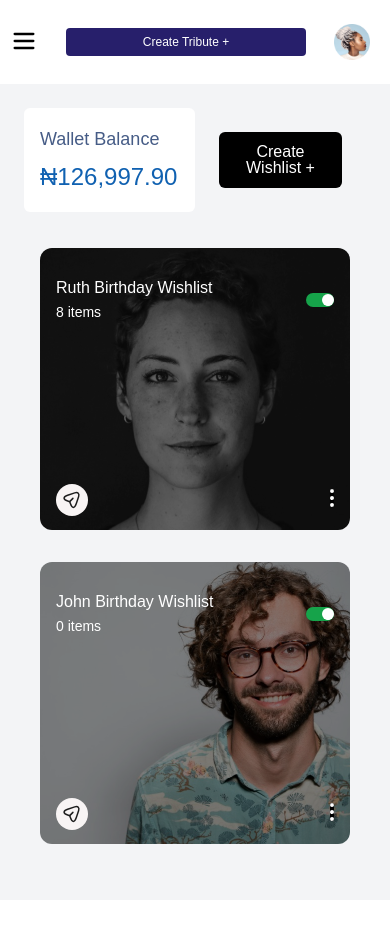
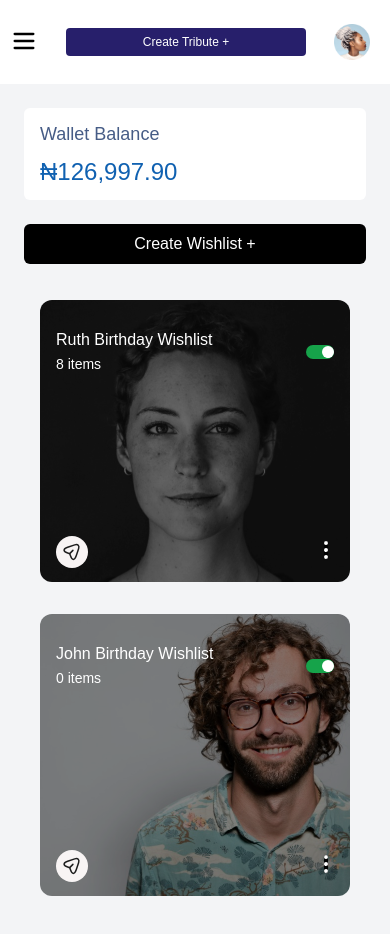
Before and after one commit to dignitio/bestwishes-fe, a React (Create React App) app: page /dashboard/wishlist in a window 390 px wide. Shown: the top 934 px of the page. Before the commit the page ends 900 px from the top, so only its background shows below. Built offline with nearby package versions, Linux system fonts and the light colour scheme.

Commit message:
new wishlist changes

```diff
--- a/src/components/CustomFormInputs/CustomCalender.js
+++ b/src/components/CustomFormInputs/CustomCalender.js
@@ -21,6 +21,7 @@ export default function CustomCalendar({ label, type, value, onChange, ...props
         <ReactDatePicker
           type={type}
           selected={value}
+          dateFormat="dd/MM/yyyy"
           {...field}
           {...props}
           wrapperClassName="w-full"
@@ -39,7 +40,7 @@ export default function CustomCalendar({ label, type, value, onChange, ...props
           className="absolute inset-y-0 right-0 pr-3 flex items-center cursor-pointer"
           type="button"
           aria-label={`Open ${label} calendar`}
-          onClick={openCalendar} // Call openCalendar when the button is clicked
+          onClick={openCalendar}
         >
           <span className="text-[#8593AD]">
             <CalendarLogo />
--- a/src/pages/EditWishlist/index.js
+++ b/src/pages/EditWishlist/index.js
@@ -13,9 +13,7 @@ import { ReactComponent as WhiteVerticalDot } from "../../assets/icons/white-ver
 function EditWishlist() {
   const { id } = useParams();
   const [open, setOpen] = useState(false);
-
   const foundWishlist = wishListData.find((wishlist) => wishlist.id === parseInt(id, 10));
-
   const wishlistLength = editWishlistdata.length;
 
   return (
@@ -25,13 +23,13 @@ function EditWishlist() {
           {foundWishlist ? (
             <div className=" w-full">
               <div className=" flex justify-between p-10">
-                <div className=" flex items-center text-sky-600 text-xl">
+                <div className=" flex items-center text-sky-600 text-md">
                   <LeftArrowIcon className="mr-1  w-3.5 h-3.5 max-sm:h-3.5 max-sm:w-3.5 max-lg:w-5 max-lg:h-5" />
                   <Link to="/dashboard/wishlist">Back to Wishlist</Link>
                 </div>
               </div>
               <div className="bg-white h-full w-auto mx-10 p-6 overflow-hidden flex flex-col items-start border rounded-lg">
-                <div className=" font-nunito text-3xl font-medium flex justify-center items-center w-full pb-6 ">
+                <div className=" font-nunito text-xl font-medium flex justify-center items-center w-full pb-6 md:text-3xl">
                   {foundWishlist.Title}
                 </div>
 
--- a/src/pages/Wishlist/index.js
+++ b/src/pages/Wishlist/index.js
@@ -1,3 +1,4 @@
+/* eslint-disable jsx-a11y/control-has-associated-label */
 /* eslint-disable jsx-a11y/label-has-associated-control */
 /* eslint-disable react/jsx-no-comment-textnodes */
 import { useEffect, useState } from "react";
@@ -10,7 +11,7 @@ import CustomCalendar from "components/CustomFormInputs/CustomCalender";
 import CustomTextArea from "components/CustomFormInputs/CustomTextArea";
 import wishListData from "layout/Lists/wishListData";
 import Button from "components/Button";
-import { Link } from "react-router-dom";
+import { Link, useNavigate } from "react-router-dom";
 import Dropdown from "components/Dropdown";
 import CustomPriceInput from "components/CustomFormInputs/CustomPriceInput";
 import { ReactComponent as UploadIcon } from "../../assets/icons/picture-upload.svg";
@@ -39,6 +40,7 @@ function Wishlist() {
   const [activeStep, setActiveStep] = useState(0);
   const [deleteModal, setDeleteModal] = useState(false);
   const [duplicateModal, setDuplicateModal] = useState(false);
+  const navigate = useNavigate();
 
   useEffect(() => {
     setCalenderId("wishListDate");
@@ -46,18 +48,18 @@ function Wishlist() {
 
   return (
     <div className=" flex flex-col w-full justify-between p-6">
-      <div className=" w-full flex justify-between ">
+      <div className=" w-full flex flex-col md:flex-row justify-between ">
         {wishListData && (
-          <div className=" py-[17px] text-black w-[290px] rounded-md bg-white">
+          <div className="py-3 md:py-[17px] text-black md:w-[290px] rounded-md bg-white md:mr-6 md:mb-0 mb-6">
             <p className=" ml-4 text-lg font-nunito text-bgWalletBalance">Wallet Balance</p>
-            <span className=" ml-4 mt-2 text-bgWalletBalanceFigure text-2xl font-thin font-nunito flex">
-              <p>&#x20A6;</p>
-              <p>126,997.90</p>
+            <span className=" ml-4 mt-2 text-bgWalletBalanceFigure text-2xl font-thin font-nunito flex max-md:text-2xl max-lg:text-3xl">
+              <p className="">&#x20A6;</p>
+              <p className="font-medium">126,997.90</p>
             </span>
           </div>
         )}
         <button
-          className="bg-black text-white p-3 w-48 self-end m-6 rounded-md"
+          className="bg-black text-white px-5 py-3 md:mr-6 md:mb-6 w-full md:w-auto  rounded-md self-center"
           type="button"
           onClick={() => setOpen(!open)}
         >
@@ -127,11 +129,29 @@ function Wishlist() {
                     </div>
                   )}
                 </div>
-                <div className="flex items-center relative  justify-between">
+                <div className="flex items-center relative justify-between">
+                  <button
+                    type="button"
+                    onClick={(e) => {
+                      e.preventDefault();
+                      navigate();
+                    }}
+                  >
                     <SendIcon className=" cursor-pointer" />
+                  </button>
+                  <button
+                    type="button"
+                    onClick={(e) => {
+                      e.preventDefault();
+                    }}
+                    className="w-4 h-full"
+                  >
                     <Dropdown
                       heading={
-                      <VerticalDot className=" bg-black hover:bg-black cursor-pointer rounded-lg" />
+                        <VerticalDot
+                          className="w-full bg-black hover:bg-black cursor-pointer rounded-lg"
+                          onClick={(e) => e.preventDefault()}
+                        />
                       }
                     >
                       <div className="text-sm relative  tracking-tighter">
@@ -163,6 +183,7 @@ function Wishlist() {
                         </div>
                       </div>
                     </Dropdown>
+                  </button>
                 </div>
               </Link>
             ))}
@@ -189,7 +210,6 @@ function Wishlist() {
               {activeStep === 0 && (
                 <div className=" flex flex-col gap-4 ">
                   <div className="w-full grid grid-cols-1 md:grid-cols-2 gap-4">
-                    {/* <CustomUploader name="coverImage" /> */}
                     <fieldset
                       className={`relative h-[200px] md:h-full flex flex-col justify-end items-start border-2 border-solid border-primary rounded-lg  cursor-pointer rounded-5 bg-white mt-1`}
                     >
@@ -336,14 +356,14 @@ function Wishlist() {
                   <p className=" text-errorColor cursor-pointer">Generate image with AI</p>
                   <div className=" w-full flex flex-col md:grid md:grid-cols-2 gap-4 ">
                     <button
-                      className={` py-[17px] text-white w-[167px] rounded-md
+                      className={` py-3 text-white rounded-md md:w-[167px]
                       ${values.itemName && values.price && values.coverImage ? " bg-Draft" : " bg-blue-200 pointer-events-none"}
                       `}
                     >
                       Draft
                     </button>
                     <button
-                      className={` py-[17px] text-white outline-none rounded-md
+                      className={` py-3 text-white rounded-md
                       ${values.itemName && values.price && values.coverImage ? " bg-primary" : " bg-primary/50 pointer-events-none"}
                       `}
                     >
```
Lines whose indentation alone changed are shown as unchanged.
